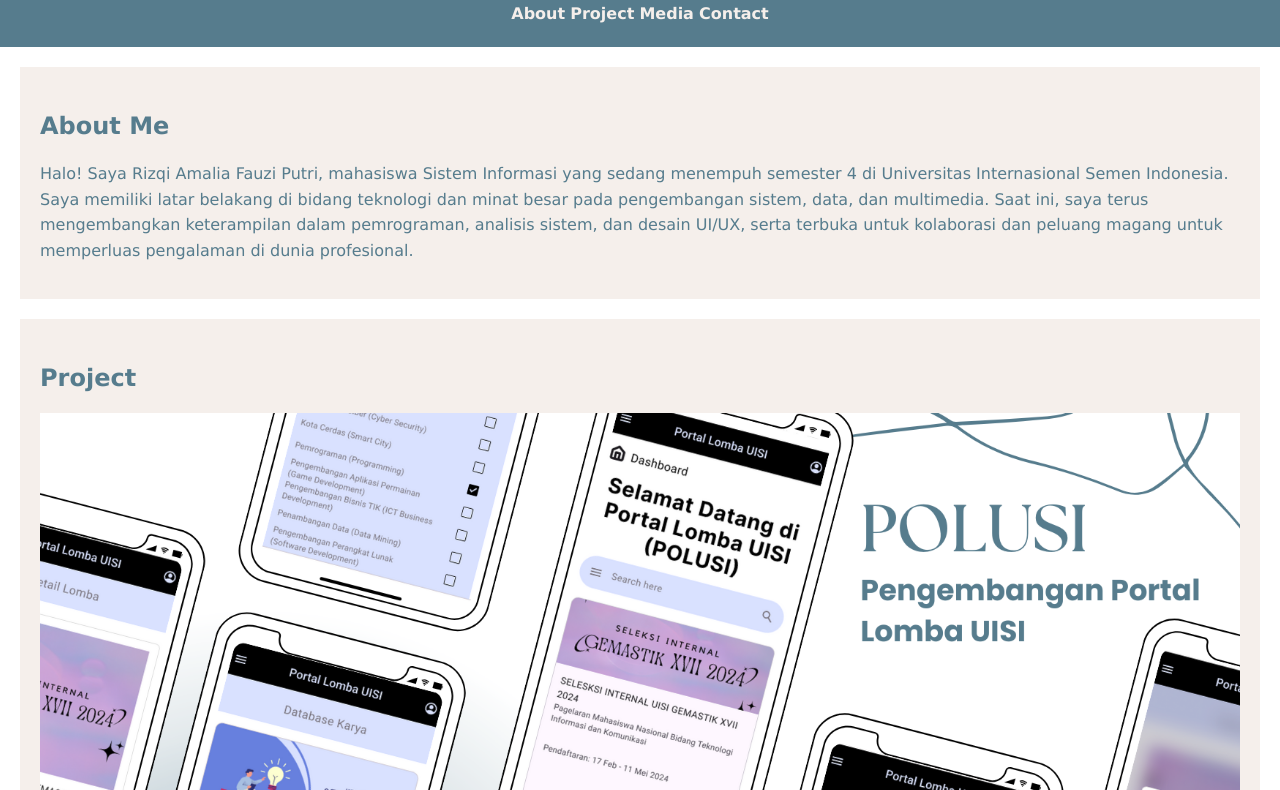
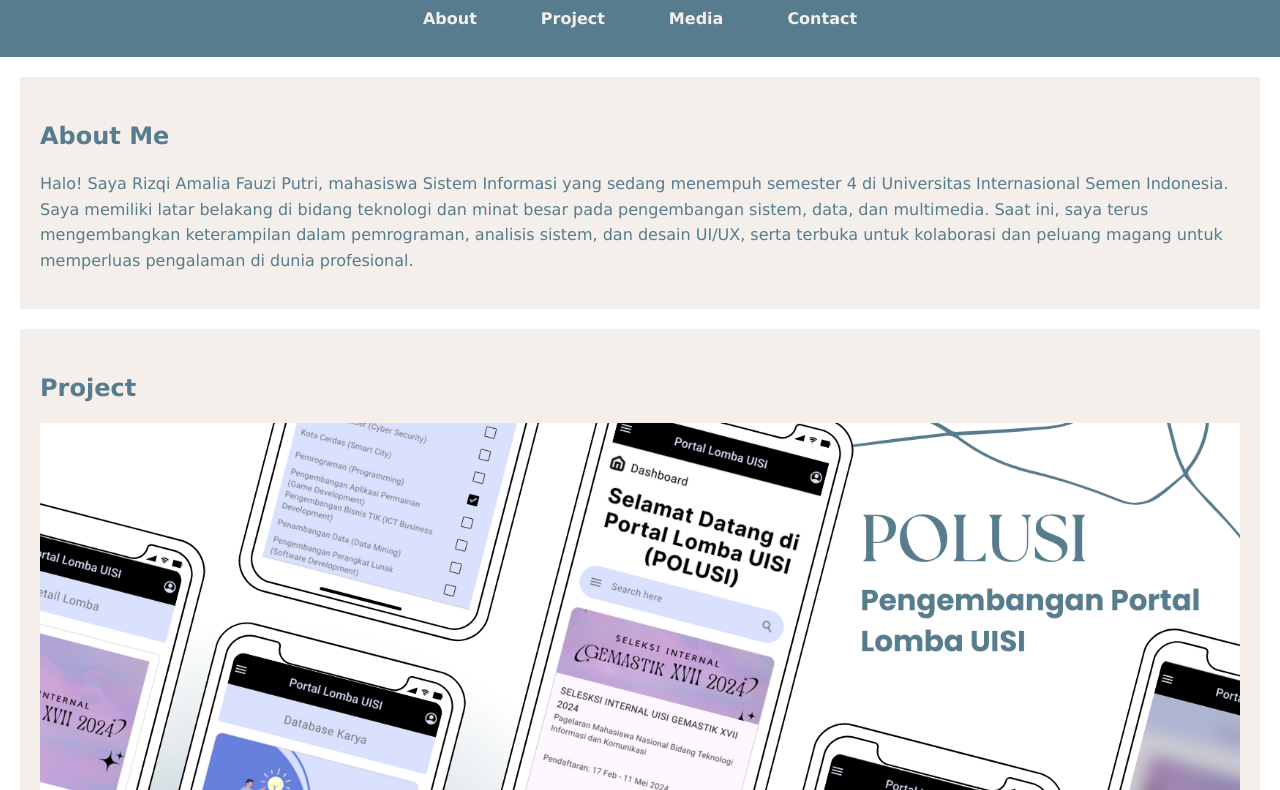
Before and after one commit to amalia66/praktikum, a plain HTML site: page index.html in a window 1280 px wide. Shown: the part 97-887 px from the top of the page. Drawn offline with Linux system fonts and the light colour scheme.

Commit message:
Add files via upload

```diff
--- a/index.html
+++ b/index.html
@@ -12,10 +12,12 @@
     <header>
         <h1>Personal Portofolio</h1>
         <nav>
-            <a href="#about">About</a>
-            <a href="#project">Project</a>
-            <a href="#media">Media</a>
-            <a href="#contact">Contact</a>
+            <ul>
+                <li><a href="#about">About</a></li>
+                <li><a href="#project">Project</a></li>
+                <li><a href="#media">Media</a></li>
+                <li><a href="#contact">Contact</a></li>
+            </ul>
         </nav>
     </header>
 
--- a/style.css
+++ b/style.css
@@ -25,19 +25,23 @@
     display: flex;
     justify-content: center;
     gap: 30px;
-    padding: 10px 0;
+    padding: 0;
     margin: 0;
 }
 nav li {
-    padding: 5px 10px;
+    padding: 5px;
 }
 nav a {
     color: #f5efeb;
     text-decoration: none;
     font-weight: bold;
+    padding: 8px 12px;
+    transition: background-color 0.3s;
 }
 nav a:hover {
     text-decoration: underline;
+    background-color: rgba(255, 255, 255, 0.2);
+    border-radius: 8px;
 }
 
 section {
```
